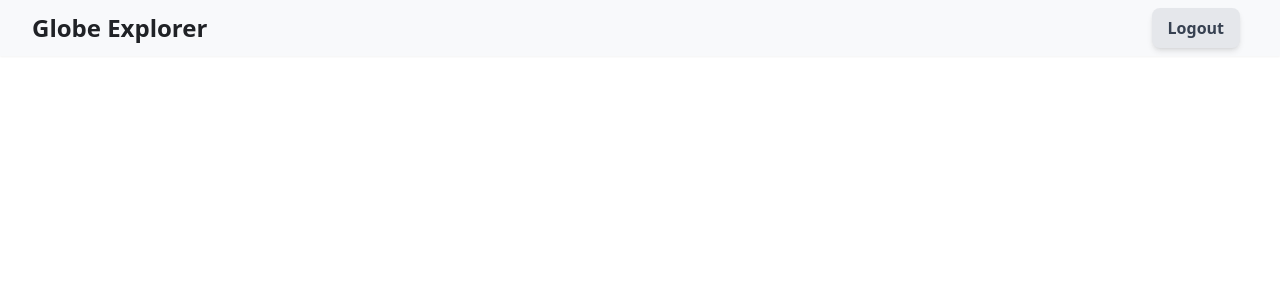
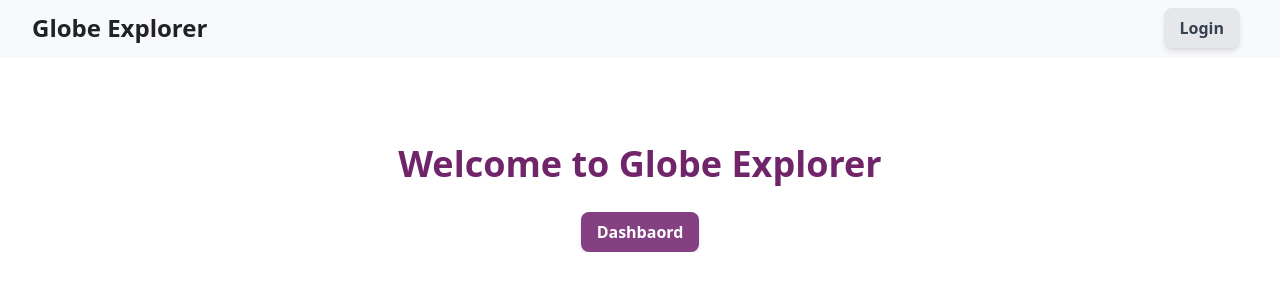
Before and after one commit to kashif12702/Globe_Explorer, a Next.js app: page / in a window 1280 px wide. Shown: the top 300 px of the page. Built offline with nearby package versions, Linux system fonts and the light colour scheme.

Commit message:
minor changes

```diff
--- a/src/components/CountrySearch/Converter.js
+++ b/src/components/CountrySearch/Converter.js
@@ -6,9 +6,7 @@ const Converter = ({ data }) => {
         const [currVal, setCurrVal] = useState(0);
 
         useEffect(() => {
-            // Parse the input value as a float
             const eurValue = parseFloat(eurVal);
-            // Check if the input is a valid number
             if (!isNaN(eurValue)) {
                 setCurrVal(eurValue * currencyInfo.eurRate);
             } else {
@@ -29,7 +27,7 @@ const Converter = ({ data }) => {
                 <input
                     placeholder='Curr'
                     disabled={true}
-                    value={currVal.toFixed(2)} // Format to two decimal places
+                    value={currVal.toFixed(2)}
                     className='border-[1px] rounded-lg m-2 p-1 w-[100px]'
                 />
             </li>
--- a/src/components/Navbar.js
+++ b/src/components/Navbar.js
@@ -13,7 +13,7 @@ const Navbar = () => {
                                 Globe Explorer
                             </h2>
                         </Link>
-                        {Cookies.get('token') === "undefined"
+                        {typeof Cookies.get('token') === 'undefined'
                             ?
                             <Link href="/login">
                                 <button className='white-button rounded'>Login</button>
--- a/src/pages/api/login.js
+++ b/src/pages/api/login.js
@@ -1,8 +1,7 @@
-// pages/api/auth.js
 import jwt from 'jsonwebtoken';
 
 const users = [
-    { id: 1, username: 'user1', password: '123456' },
+    { id: 1, username: 'user', password: '123456' },
 ];
 
 const jwtSecret = 'your-secret-key';
--- a/src/pages/dashboard.js
+++ b/src/pages/dashboard.js
@@ -11,7 +11,6 @@ const dashboard = () => {
             router.replace("/login")
         }
     }, [])
-    console.log(typeof Cookies.get('token') === 'undefined')
     return (
         <>
             <Navbar />
--- a/src/pages/index.js
+++ b/src/pages/index.js
@@ -1,9 +1,16 @@
 import React from "react";
 import Navbar from "../components/Navbar";
+import Link from "next/link";
 function IndexPage(props) {
   return (
     <>
       <Navbar />
+      <div className="flex flex-col items-center mt-32">
+        <h1 className="primary-heading text-2xl text-center ">Welcome to Globe Explorer</h1>
+        <Link href={'/dashboard'}>
+          <button className="pink-button rounded mt-3">Dashbaord</button>
+        </Link>
+      </div>
     </>
   );
 }
--- a/src/pages/utils/Handler.js
+++ /dev/null
@@ -1,20 +0,0 @@
-import Cookies from 'js-cookie';
-
-export const handler = (Component) => {
-    return function (props) {
-        const auth = useAuth();
-
-        useEffect(() => {
-            // Redirect if not signed in
-            if (!Cookies.get('token')) {
-                router.replace("/signin");
-            }
-        }, [auth]);
-
-        if (!auth.user) {
-            return <>loading...</>;
-        }
-
-        return <Component {...props} />;
-    };
-};
```
